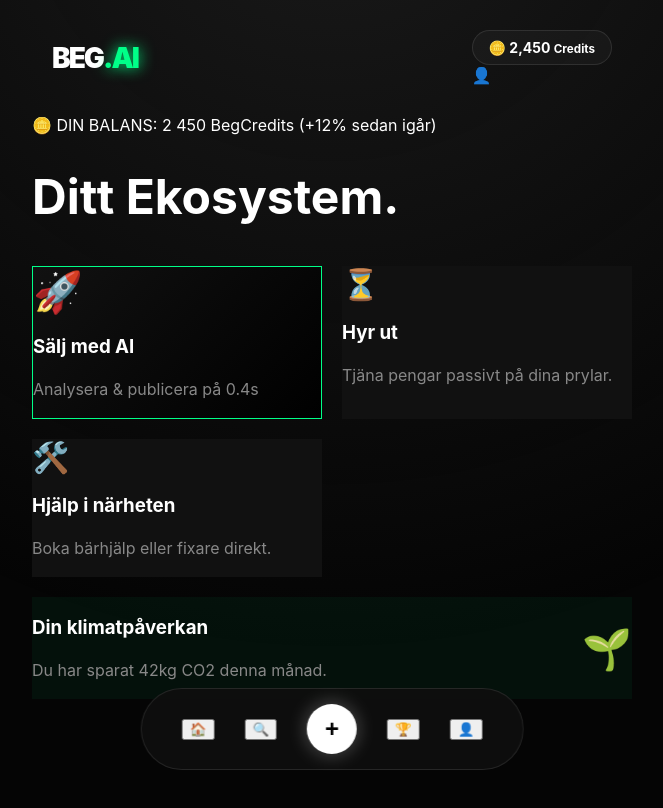
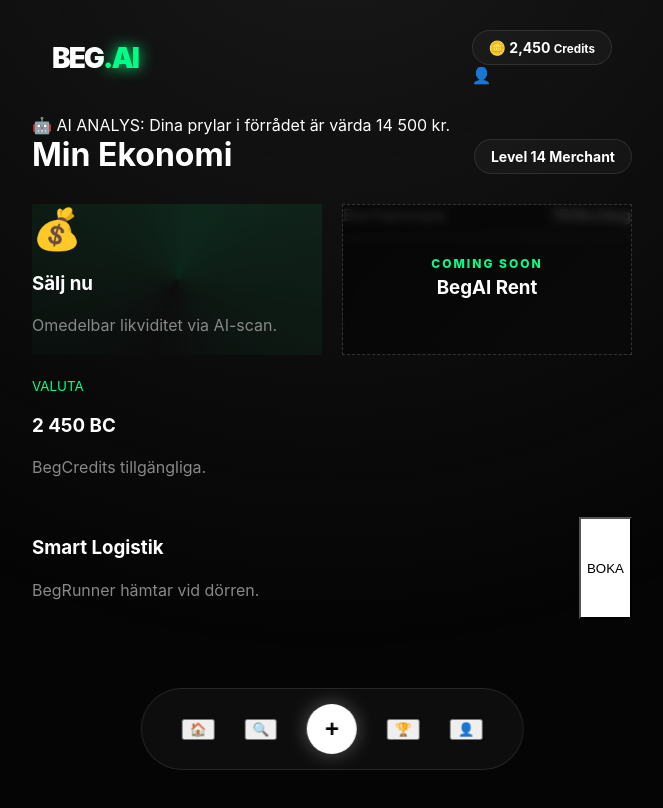
Before and after one commit to gascheckking/marketbeg-appGem, a Next.js app: page /dashboard in a window 1280 px wide. Shown: the top 808 px of the page, without its empty margins (308-971 px from the left). Built offline with nearby package versions, Linux system fonts and the light colour scheme.

Commit message:
Update page.tsx

```diff
--- a/app/dashboard/page.tsx
+++ b/app/dashboard/page.tsx
@@ -1,42 +1,42 @@
-"use client";
+import RentModule from "@/components/RentModule";
+
 export default function Dashboard() {
   return (
     <div className="main-container">
-      <div className="ai-ticker">🪙 DIN BALANS: 2 450 BegCredits (+12% sedan igår)</div>
+      <div className="ai-ticker">🤖 AI ANALYS: Dina prylar i förrådet är värda 14 500 kr.</div>
 
-      <h1 style={{fontSize: '3rem', marginBottom: '40px'}}>Ditt Ekosystem.</h1>
+      <div style={{display: 'flex', justifyContent: 'space-between', alignItems: 'flex-end', marginBottom: '30px'}}>
+        <h1 style={{margin: 0}}>Min Ekonomi</h1>
+        <div className="stat-pill">Level 14 Merchant</div>
+      </div>
 
       <div className="bento-grid" style={{display: 'grid', gridTemplateColumns: 'repeat(2, 1fr)', gap: '20px'}}>
 
-        {/* SÄLJ-TILE */}
-        <div className="bento-item tall" style={{background: 'linear-gradient(135deg, #111, #000)', border: '1px solid var(--accent)'}} onClick={() => window.location.href='/sell'}>
-          <span style={{fontSize: '40px'}}>🚀</span>
-          <h3>Sälj med AI</h3>
-          <p className="muted">Analysera & publicera på 0.4s</p>
+        {/* AKTIV: SÄLJ */}
+        <div className="bento-item tall glow-card" onClick={() => window.location.href='/sell'}>
+          <span style={{fontSize: '40px'}}>💰</span>
+          <h3>Sälj nu</h3>
+          <p className="muted">Omedelbar likviditet via AI-scan.</p>
         </div>
 
-        {/* HYR UT-TILE (Ny idé!) */}
-        <div className="bento-item" style={{background: '#111'}} onClick={() => alert('AI skapar hyresavtal...')}>
-          <span style={{fontSize: '30px'}}>⏳</span>
-          <h3>Hyr ut</h3>
-          <p className="muted">Tjäna pengar passivt på dina prylar.</p>
+        {/* PAUSAD: HYR UT */}
+        <RentModule />
+
+        {/* AKTIV: CREDITS */}
+        <div className="bento-item" style={{background: 'var(--surface)'}}>
+          <small style={{color: 'var(--accent)'}}>VALUTA</small>
+          <h3>2 450 BC</h3>
+          <p className="muted">BegCredits tillgängliga.</p>
         </div>
 
-        {/* TJÄNSTER (Ny idé!) */}
-        <div className="bento-item" style={{background: '#111'}}>
-          <span style={{fontSize: '30px'}}>🛠️</span>
-          <h3>Hjälp i närheten</h3>
-          <p className="muted">Boka bärhjälp eller fixare direkt.</p>
-        </div>
-
-        {/* ECO-STATS */}
-        <div className="bento-item wide" style={{gridColumn: 'span 2', background: 'rgba(0, 255, 136, 0.05)'}}>
-          <div style={{display: 'flex', justifyContent: 'space-between', alignItems: 'center'}}>
+        {/* AKTIV: LOGISTIK */}
+        <div className="bento-item wide" style={{gridColumn: 'span 2'}}>
+          <div style={{display: 'flex', justifyContent: 'space-between'}}>
             <div>
-              <h3>Din klimatpåverkan</h3>
-              <p className="muted">Du har sparat 42kg CO2 denna månad.</p>
+              <h3>Smart Logistik</h3>
+              <p className="muted">BegRunner hämtar vid dörren.</p>
             </div>
-            <div style={{fontSize: '40px'}}>🌱</div>
+            <button className="small-pay" style={{background: '#fff', color: '#000'}}>BOKA</button>
           </div>
         </div>
 
```
